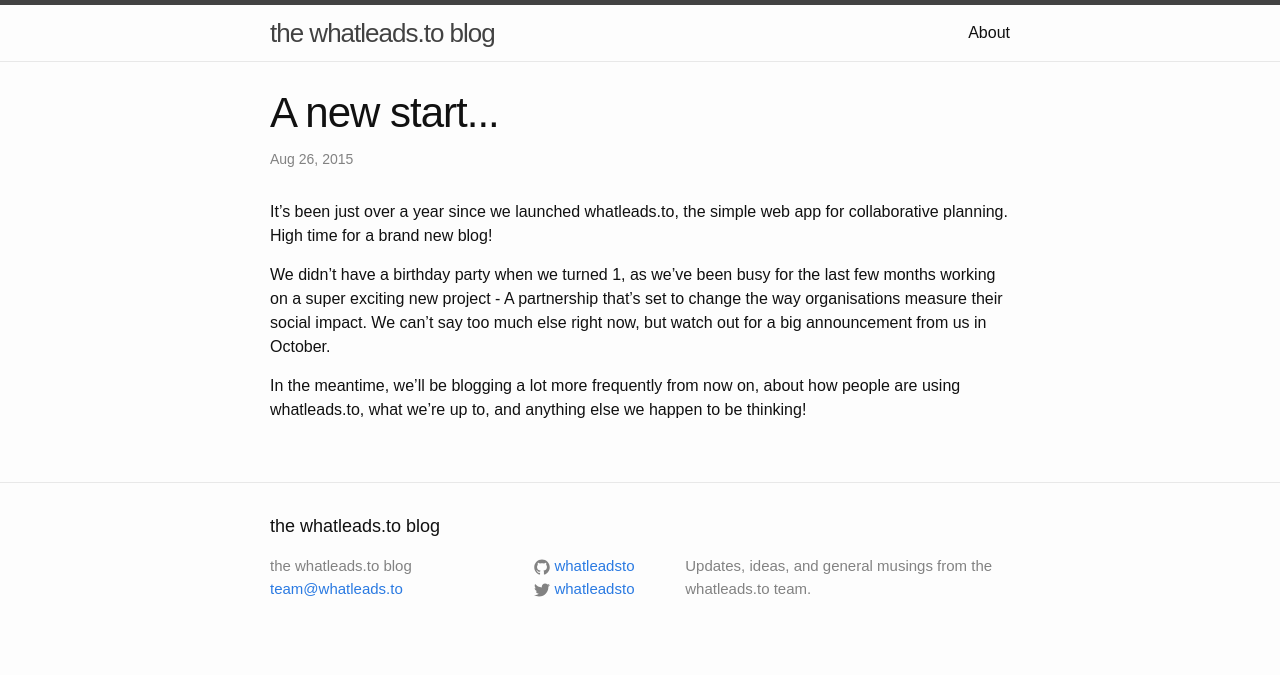
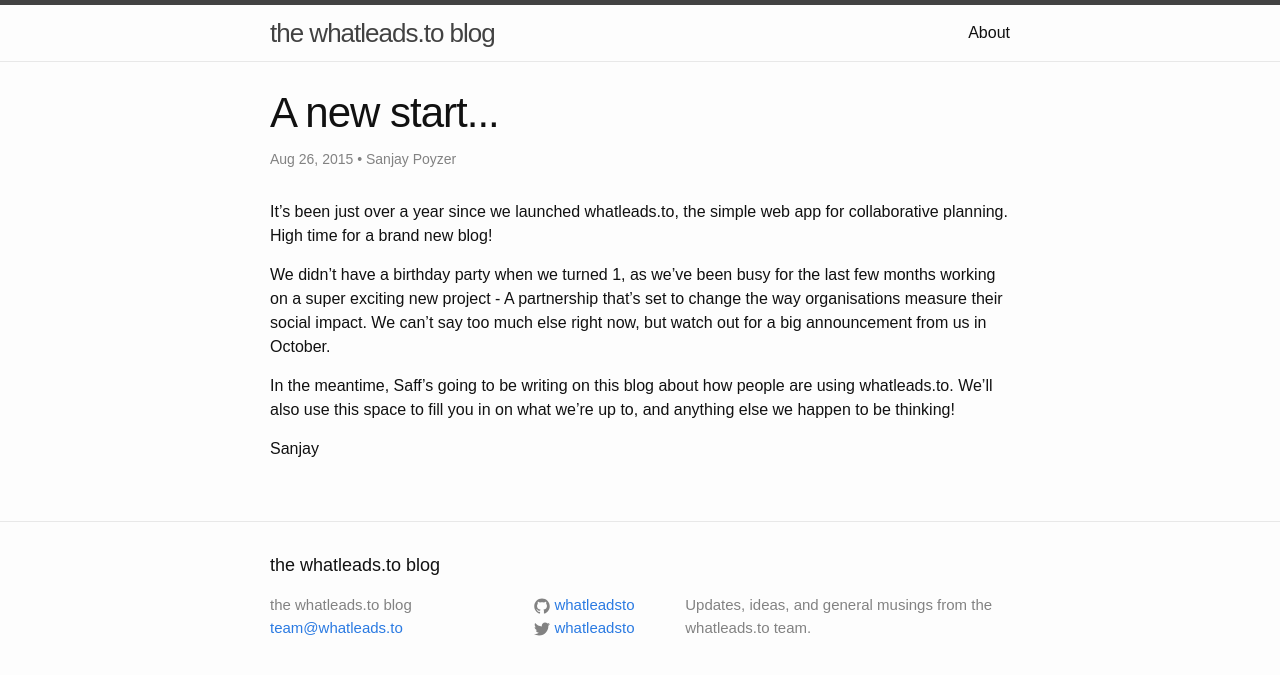
Before and after one commit to whatleadsto/whatleadsto-blog, a Jekyll site: the page built from _posts/2015-08-26-a-new-start.markdown, in a window 1280 px wide. Shown: the top 675 px of the page. Built offline with Jekyll 4.4.1, drawn with Linux system fonts in a browser that asks for light colours; some web fonts are replaced.

Commit message:
added last bits on first post

```diff
--- a/_posts/2015-08-26-a-new-start.markdown
+++ b/_posts/2015-08-26-a-new-start.markdown
@@ -3,9 +3,12 @@ layout: post
 title:  "A new start..."
 date:   2015-08-26 12:21:10
 categories: updates
+author: Sanjay Poyzer
 ---
 It's been just over a year since we launched whatleads.to, the simple web app for collaborative planning. High time for a brand new blog!
 
 We didn't have a birthday party when we turned 1, as we've been busy for the last few months working on a super exciting new project - A partnership that's set to change the way organisations measure their social impact. We can't say too much else right now, but watch out for a big announcement from us in October.
 
-In the meantime, we'll be blogging a lot more frequently from now on, about how people are using whatleads.to, what we're up to, and anything else we happen to be thinking!
+In the meantime, Saff's going to be writing on this blog about how people are using whatleads.to. We'll also use this space to fill you in on what we're up to, and anything else we happen to be thinking!
+
+Sanjay
```
